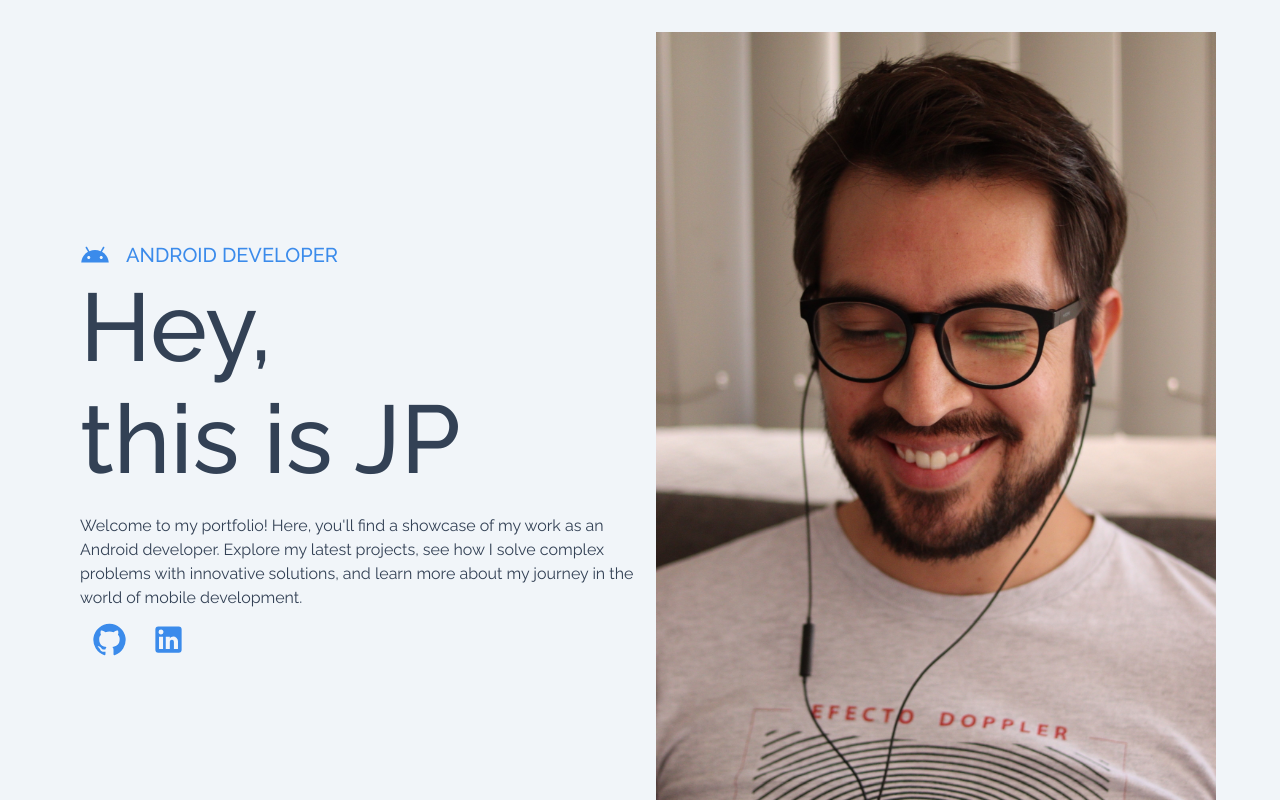
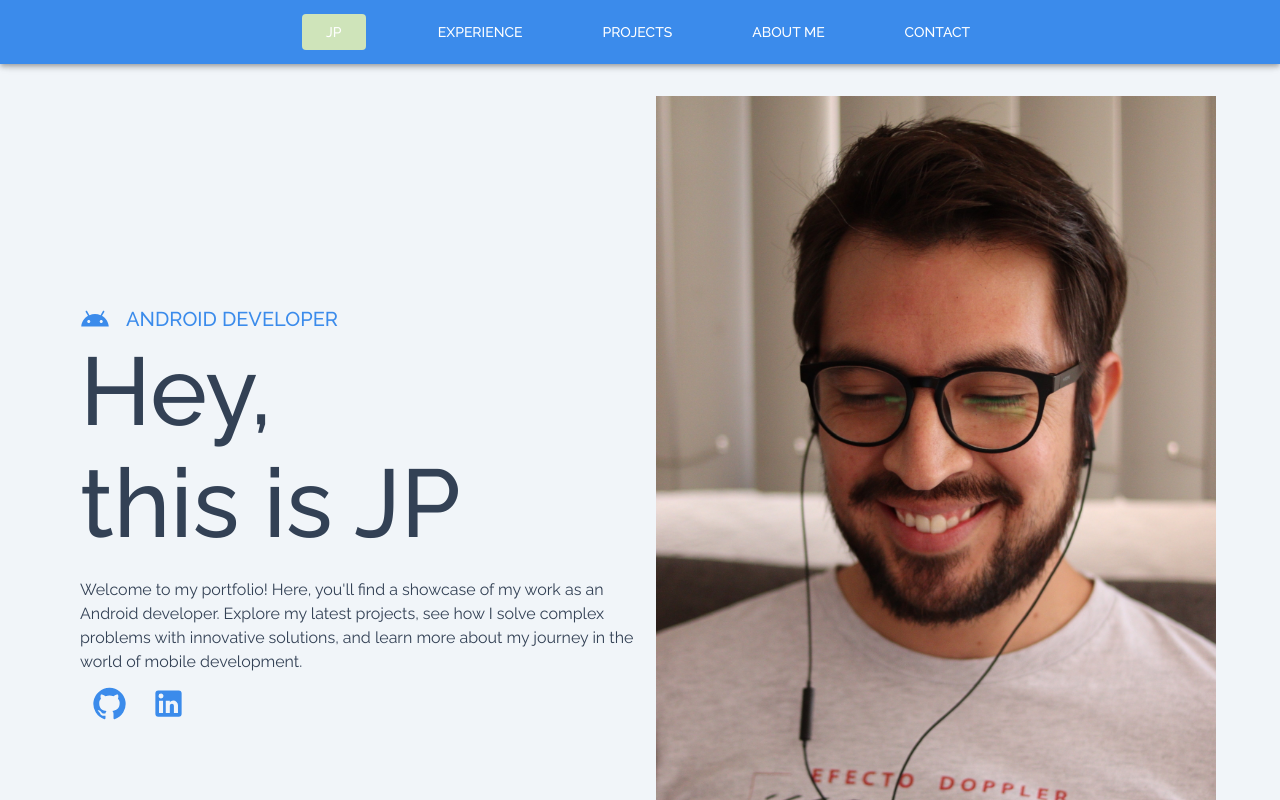
Before and after one commit to jxpx91/jxpx91.github.io, a React (Create React App) app: page / in a window 1280 px wide. Shown: the top 800 px of the page. Built offline with nearby package versions, Linux system fonts and the light colour scheme.

Commit message:
App bar menu
Signed-off-by: Juan Pablo <pablo.delgado@michelada.io>

```diff
--- a/src/Main.tsx
+++ b/src/Main.tsx
@@ -8,17 +8,21 @@ import GitHubIcon from '@mui/icons-material/GitHub';
 import LinkedInIcon from '@mui/icons-material/LinkedIn';
 import { ThemeProvider } from '@mui/material/styles';
 import theme from './theme';
+import Header from './components/Header';
+import Toolbar from '@mui/material/Toolbar';
 
 const Main = (): ReactElement => {
   return (
     <ThemeProvider theme={theme}>
+      <Header />
+      <Toolbar />
       <Box style={{ fontFamily: 'Raleway' }} sx={{ backgroundColor: 'var(--background)', minHeight: '100vh' }}>
         <Container sx={{ display: 'flex', justifyContent: 'center' }}>
           <Grid container spacing={2} sx={{ margin: '1rem 0' }}>
             <Grid item xs={12} md={6} sx={{ display: 'flex', flexDirection: 'column', justifyContent: 'center' }}>
               <Box display="flex" alignItems="center">
                 <AndroidIcon sx={{ fontSize: 30, color: 'var(--secondary)', marginRight: 2 }} />
-                <Typography variant="h6" style={{color: theme.palette.secondary.main, fontWeight: 500}}>
+                <Typography variant="h6" style={{color: theme.palette.primary.main, fontWeight: 500}}>
                   ANDROID DEVELOPER
                 </Typography>
               </Box>
--- /dev/null
+++ b/src/components/Header.tsx
@@ -0,0 +1,70 @@
+import React, { useState } from 'react';
+import AppBar from '@mui/material/AppBar';
+import Toolbar from '@mui/material/Toolbar';
+import Typography from '@mui/material/Typography';
+import Button from '@mui/material/Button';
+import Box from '@mui/material/Box';
+
+function Header() {
+    const [selectedSection, setSelectedSection] = useState('home');
+
+    const handleButtonClick = (section: string) => {
+        setSelectedSection(section);
+    };
+
+    return (
+        <AppBar position="fixed">
+            <Toolbar>
+                <Box sx={{ width:'100%', display: 'flex', justifyContent: 'center', gap: 8 }}>
+                    <Button
+                        sx={{
+                            backgroundColor: selectedSection === 'home' ? 'secondary.main' : 'inherit',
+                        }}
+                        color= 'inherit'
+                        href="#home"
+                        onClick={() => handleButtonClick('home')}>
+                        JP
+                    </Button>
+                    <Button
+                        sx={{
+                            backgroundColor: selectedSection === 'experience' ? 'secondary.main' : 'inherit',
+                        }}
+                        color= 'inherit'
+                        href="#experience"
+                        onClick={() => handleButtonClick('experience')}>
+                        Experience
+                    </Button>
+                    <Button
+                        sx={{
+                            backgroundColor: selectedSection === 'projects' ? 'secondary.main' : 'inherit',
+                        }}
+                        color= 'inherit'
+                        href="#projects"
+                        onClick={() => handleButtonClick('projects')}>
+                        Projects
+                    </Button>
+                    <Button
+                        sx={{
+                            backgroundColor: selectedSection === 'aboutme' ? 'secondary.main' : 'inherit',
+                        }}
+                        color= 'inherit'
+                        href="#aboutme"
+                        onClick={() => handleButtonClick('aboutme')}>
+                        About me
+                    </Button>
+                    <Button
+                        sx={{
+                            backgroundColor: selectedSection === 'contact' ? 'secondary.main' : 'inherit',
+                        }}
+                        color= 'inherit'
+                        href="#contact"
+                        onClick={() => handleButtonClick('contact')}>
+                        Contact
+                    </Button>
+                </Box>
+            </Toolbar>
+        </AppBar>
+    );
+}
+
+export default Header;
--- a/src/theme.js
+++ b/src/theme.js
@@ -6,7 +6,7 @@ const theme = createTheme({
             main: '#3B8BEB',
         },
         secondary: {
-          main: '#3B8BEB',
+          main: '#CFE4BA',
         },
     },
     typography: {
```
